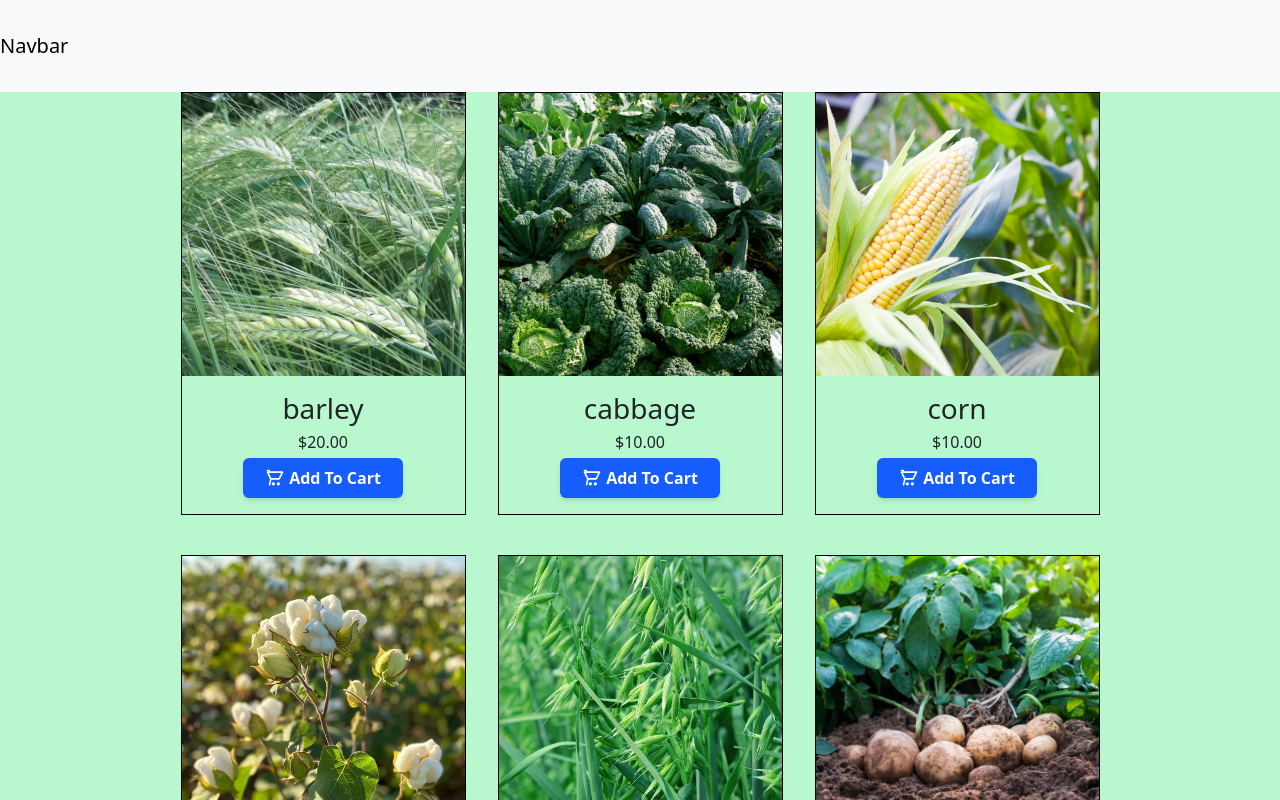
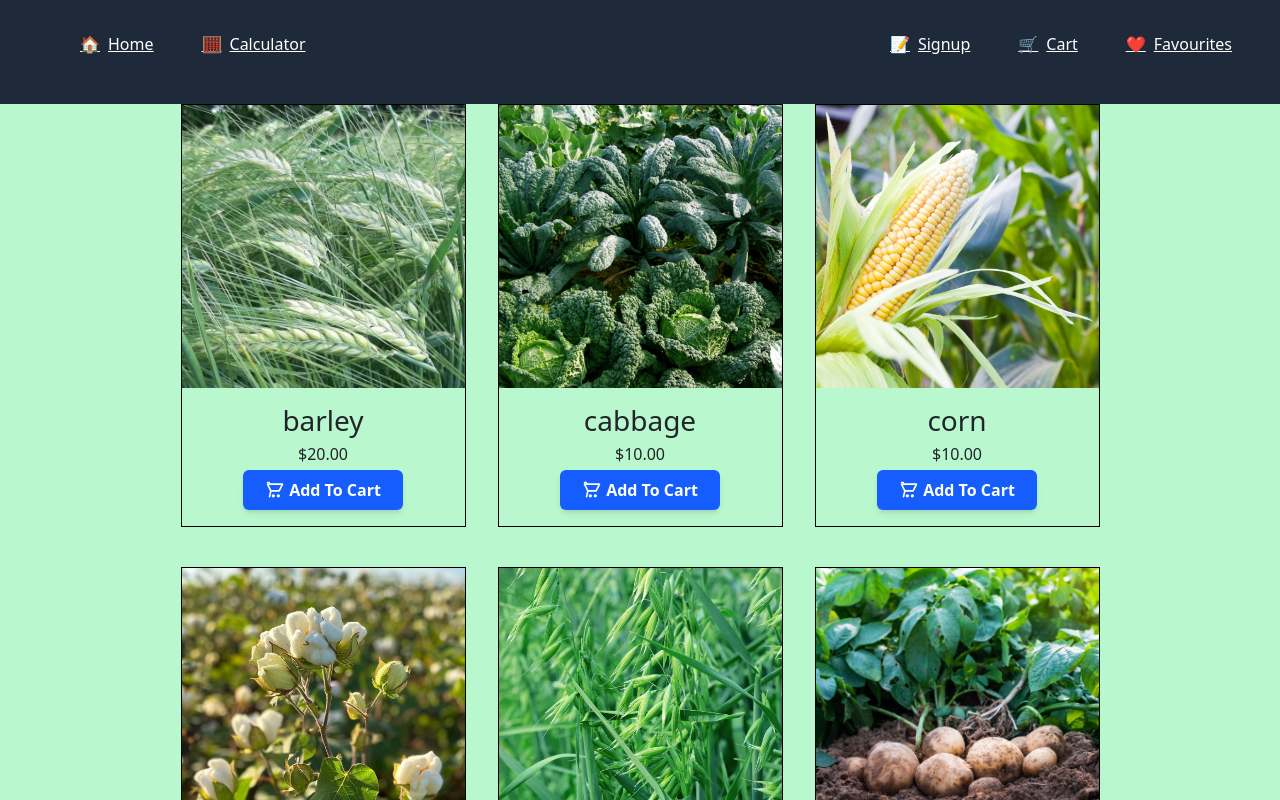
Before and after one commit to TalipTun/KCL-hackathon, a React (Vite) app in the folder my-app/: page /cart in a window 1280 px wide. Shown: the top 800 px of the page. Built offline with nearby package versions, Linux system fonts and the light colour scheme.

Commit message:
added the initial buttons for navbar

```diff
--- a/my-app/src/components/footer.jsx
+++ b/my-app/src/components/footer.jsx
@@ -1,7 +1,7 @@
 function Footer() {
   return (
     <>
-      <div class="container">
+      <div class="container min-w-screen m-0">
           <footer class="d-flex flex-wrap justify-content-between align-items-center py-3 my-4 border-top">
             <div class="col-md-4 d-flex align-items-center">
               <a href="/" class="mb-3 me-2 mb-md-0 text-body-secondary text-decoration-none lh-1">
--- a/my-app/src/components/navigationBar.jsx
+++ b/my-app/src/components/navigationBar.jsx
@@ -1,43 +1,55 @@
-function Navbar() {
+import React from "react";
+
+const Navbar = () => {
   return (
-    <>
-      <nav class="navbar navbar-expand-lg navbar-light bg-light">
-        <a class="navbar-brand" href="#">Navbar</a>
-        <button class="navbar-toggler" type="button" data-toggle="collapse" data-target="#navbarSupportedContent" aria-controls="navbarSupportedContent" aria-expanded="false" aria-label="Toggle navigation">
-            <span class="navbar-toggler-icon"></span>
-        </button>
+    <nav className="bg-gray-800 p-4 flex justify-between items-center">
+      <ul className="flex space-x-0">
+        <li>
+          <a
+            href="#home"
+            className="flex items-center text-white px-4 py-2 rounded-full hover:bg-gray-700 transition-all duration-300"
+          >
+            <span className="mr-2">🏠</span> Home
+          </a>
+        </li>
+        <li>
+          <a
+            href="#calculator"
+            className="flex items-center text-white px-4 py-2 rounded-full hover:bg-gray-700 transition-all duration-300"
+          >
+            <span className="mr-2">🧮</span> Calculator
+          </a>
+        </li>
+      </ul>
 
-        <div class="collapse navbar-collapse" id="navbarSupportedContent">
-            <ul class="navbar-nav mr-auto">
-            <li class="nav-item active">
-                <a class="nav-link" href="#">Home <span class="sr-only">(current)</span></a>
-            </li>
-            <li class="nav-item">
-                <a class="nav-link" href="#">Link</a>
-            </li>
-            <li class="nav-item dropdown">
-                <a class="nav-link dropdown-toggle" href="#" id="navbarDropdown" role="button" data-toggle="dropdown" aria-haspopup="true" aria-expanded="false">
-                Dropdown
-                </a>
-                <div class="dropdown-menu" aria-labelledby="navbarDropdown">
-                <a class="dropdown-item" href="#">Action</a>
-                <a class="dropdown-item" href="#">Another action</a>
-                <div class="dropdown-divider"></div>
-                <a class="dropdown-item" href="#">Something else here</a>
-                </div>
-            </li>
-            <li class="nav-item">
-                <a class="nav-link disabled" href="#">Disabled</a>
-            </li>
-            </ul>
-            <form class="form-inline my-2 my-lg-0">
-            <input class="form-control mr-sm-2" type="search" placeholder="Search" aria-label="Search"/>
-            <button class="btn btn-outline-success my-2 my-sm-0" type="submit">Search</button>
-            </form>
-        </div>
+      <ul className="flex space-x-0">
+        <li>
+          <a
+            href="#signup"
+            className="flex items-center text-white px-4 py-2 rounded-full hover:bg-gray-700 transition-all duration-300"
+          >
+            <span className="mr-2">📝</span> Signup
+          </a>
+        </li>
+        <li>
+          <a
+            href="#cart"
+            className="flex items-center text-white px-4 py-2 rounded-full hover:bg-gray-700 transition-all duration-300"
+          >
+            <span className="mr-2">🛒</span> Cart
+          </a>
+        </li>
+        <li>
+          <a
+            href="#favourites"
+            className="flex items-center text-white px-4 py-2 rounded-full hover:bg-gray-700 transition-all duration-300"
+          >
+            <span className="mr-2">❤️</span> Favourites
+          </a>
+        </li>
+      </ul>
     </nav>
-    </>
-  )
-}
+  );
+};
 
-export default Navbar
+export default Navbar;
```
Also changed, not shown: my-app/src/pages/calculator.jsx (added), my-app/src/pages/cart.jsx (added), my-app/src/pages/favourites.jsx (added), my-app/src/pages/home.jsx (added), my-app/src/pages/signup.jsx (added).
